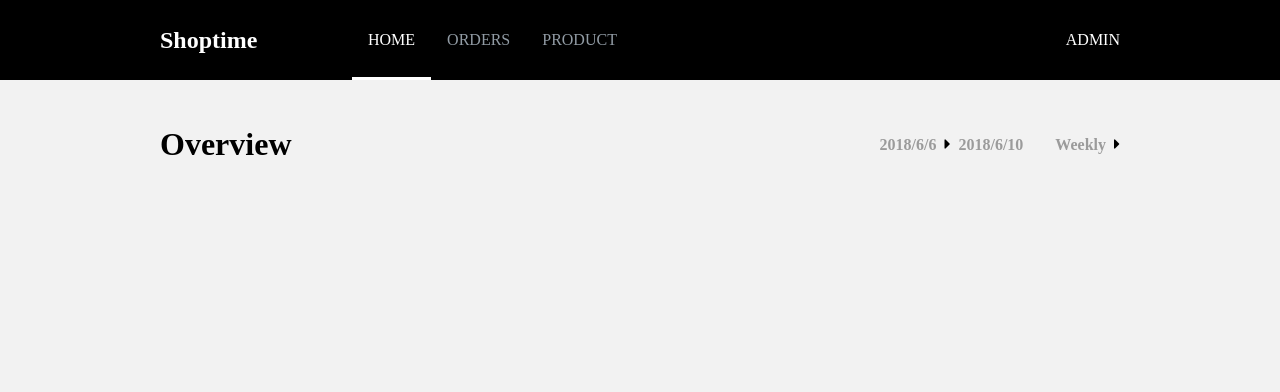
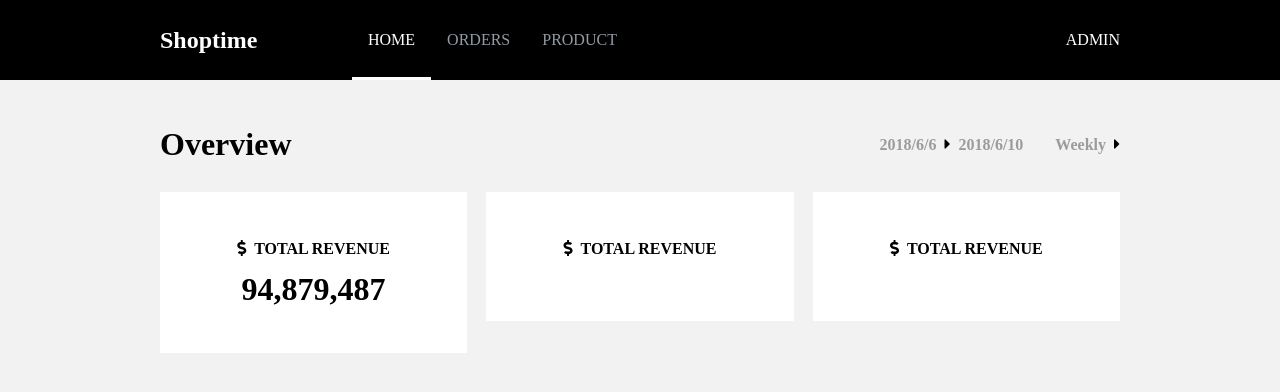
Before and after one commit to curt6815463/TimeHouseWeek3, a React app: page / in a window 1280 px wide. Shown: the top 392 px of the page. Built offline with nearby package versions, Linux system fonts and the light colour scheme.

Commit message:
feat: contentblock1 style

```diff
--- a/src/components/HomeScene/ContentBlock1/index.js
+++ b/src/components/HomeScene/ContentBlock1/index.js
@@ -5,8 +5,40 @@ class HomeScene extends Component {
   render() {
     return (
       <ContentBlock1>
-        <div className="content-block-1">
-
+        <div className="col-4">
+          <div className="panel">
+            <div className="panel-title">
+              <i class="fas fa-dollar-sign"></i>
+              <span className="panel-wording">
+                TOTAL REVENUE
+              </span>
+            </div>
+            <div className="panel-number">
+              94,879,487
+            </div>
+          </div>
+        </div>
+        <div className="col-4">
+          <div className="panel">
+            <div className="panel-title">
+              <i class="fas fa-dollar-sign"></i>
+              <span className="panel-wording">
+                TOTAL REVENUE
+              </span>
+            </div>
+            <div className="panel-number"></div>
+          </div>
+        </div>
+        <div className="col-4">
+          <div className="panel">
+            <div className="panel-title">
+              <i class="fas fa-dollar-sign"></i>
+              <span className="panel-wording">
+                TOTAL REVENUE
+              </span>
+            </div>
+            <div className="panel-number"></div>
+          </div>
         </div>
       </ContentBlock1>
     );
--- a/src/components/HomeScene/ContentBlock1/styled-components.js
+++ b/src/components/HomeScene/ContentBlock1/styled-components.js
@@ -1,71 +1,33 @@
 import styled from 'styled-components';
 
-const ContentTitle = styled.div`
-  width: 100%;
-  .content-title{
-    display: flex;
-    margin-top: 3rem;
-    .title-word{
-      width: 50%;
-      font-size: 2rem;
-      color: #000;
-      font-weight: bold;
-    }
-    .conditions{
-      width: 50%;
-      text-align: right;
-      .wording{
-        color: #9b9b9b;
+const ContentBlock1 = styled.div`
+  display: flex;
+  margin-top: 2rem;
+  .col-4{
+    width: 32%;
+    text-align: center;
+    .panel{
+      background-color: #fff;
+      .panel-title{
+        padding-top: 3rem;
+        color: #000;
+        font-size: 1rem;
         font-weight: bold;
-        cursor: pointer;
-      }
-      .date{
-        margin-right: 1.5rem;
-        span{
-          padding-right: 0.5rem;
+        .panel-wording{
+          margin-left: 0.5rem;
         }
       }
-
-      .util{
-        position: relative;
-        .selected-value{
-          padding-right: 0.5rem;
-        }
-        .dropdown{
-          display: none;
-          width: 6rem;
-          position: absolute;
-          top: 1.5rem;
-          right: 0;
-          text-align: center;
-          background-color: #fff;
-          box-shadow: 1px 2px 10px 0 #9B9B9B;
-          div{
-            padding: 0.6rem 0;
-          }
-          div:hover{
-            background-color: #000;
-            color: #fff;
-          }
-        }
-      }
-      .split-icon{
-        color: #000;
+      .panel-number{
+        font-size: 2rem;
+        font-weight: bold;
+        padding-top: 1rem;
+        padding-bottom: 3rem;
       }
     }
-    .conditions > *{
-      display: inline-block;
-      vertical-align: middle;
-
-    }
-    .conditions::after{
-      content:'';
-      width:0;
-      height:100%;
-      display:inline-block;
-      vertical-align:middle;
-    }
+  }
+  .col-4:nth-child(-n + 2){
+    margin-right: 2%;
   }
 `;
 
-export default ContentTitle
+export default ContentBlock1
```
